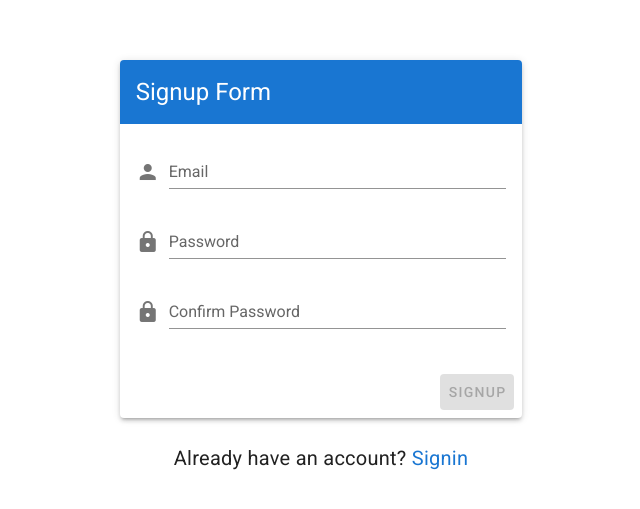
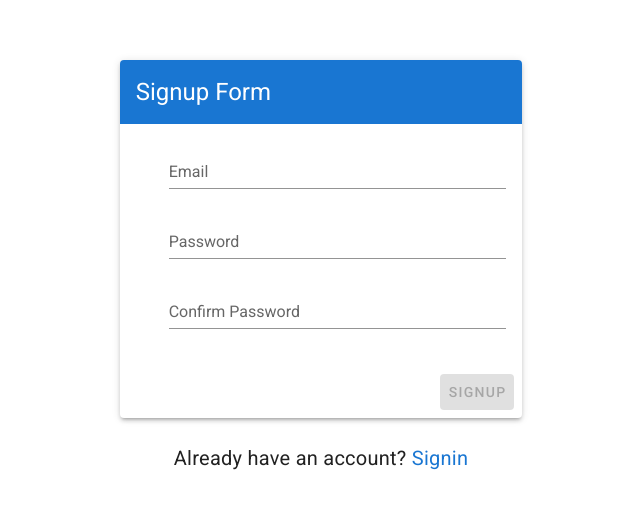
Before and after one commit to bigari/shops-nearby, a Vue app in the folder frontend/: page /signup in a window 1280 px wide. Shown: the part 125-634 px from the top of the page, without its empty margins (319-959 px from the left). Built offline with nearby package versions, Linux system fonts and the light colour scheme.

Commit message:
Replace material icons with font awesome
Material design has a limited set of icons. In order to make a shop card, we will need more icons.

```diff
--- a/frontend/package.json
+++ b/frontend/package.json
@@ -9,7 +9,6 @@
   },
   "dependencies": {
     "core-js": "^3.3.2",
-    "material-design-icons-iconfont": "^5.0.1",
     "vue": "^2.6.10",
     "vue-router": "^3.1.3",
     "vuetify": "^2.1.0",
@@ -26,6 +25,7 @@
     "eslint": "^5.16.0",
     "eslint-plugin-prettier": "^3.1.1",
     "eslint-plugin-vue": "^5.0.0",
+    "font-awesome": "^4.7.0",
     "prettier": "^1.18.2",
     "sass": "^1.19.0",
     "sass-loader": "^8.0.0",
--- a/frontend/src/views/Signin.vue
+++ b/frontend/src/views/Signin.vue
@@ -21,7 +21,7 @@
               label="Email"
               :rules="[rules.required]"
               name="email"
-              prepend-icon="person"
+              prepend-icon="fa-envelope"
               type="text"
             />
             <v-text-field
@@ -29,7 +29,7 @@
               :rules="[rules.required]"
               label="Password"
               name="password"
-              prepend-icon="lock"
+              prepend-icon="fa-key"
               type="password"
             />
           </v-form>
--- a/frontend/src/views/Signup.vue
+++ b/frontend/src/views/Signup.vue
@@ -21,7 +21,7 @@
               v-model="email"
               name="email"
               :rules="[rules.required, rules.emailFormat]"
-              prepend-icon="person"
+              prepend-icon="fa-envelope"
               type="text"
             />
             <v-text-field
@@ -29,14 +29,14 @@
               v-model="password"
               name="password"
               :rules="[rules.required, rules.min]"
-              prepend-icon="lock"
+              prepend-icon="fa-key"
               type="password"
             />
             <v-text-field
               label="Confirm Password"
               name="confirm-password"
               :rules="[passwordMatchingRule]"
-              prepend-icon="lock"
+              prepend-icon="fa-key"
               type="password"
             />
           </v-form>
```
Also changed, not shown: 1 other file (tests, documents, lock files or other folders).
